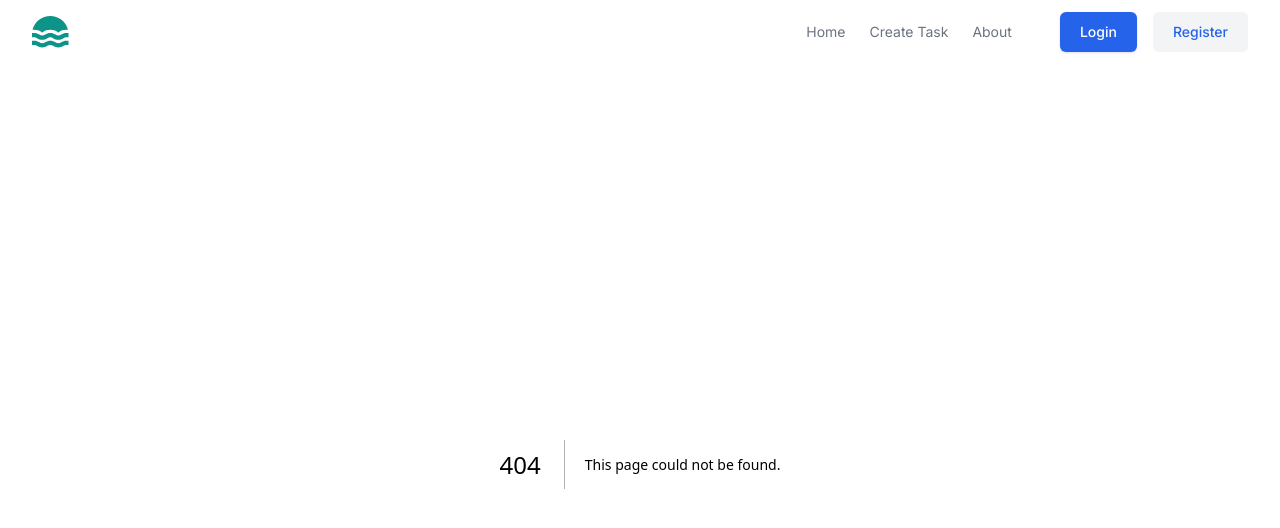
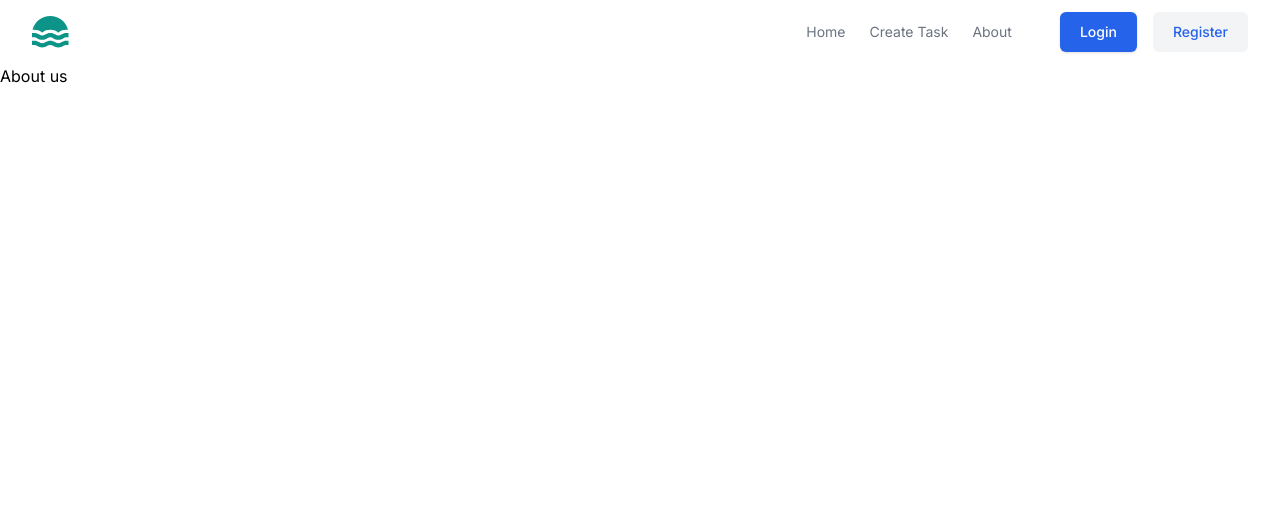
Before and after one commit to AngelVelasco1/Tasks_Nextjs-Prisma, a Next.js app: page /AboutUs in a window 1280 px wide. Before the commit this address had no page. Shown: the top 528 px of the page. Built offline with nearby package versions, Linux system fonts and the light colour scheme.

Commit message:
feat: :sparkles: fix bugs

```diff
--- a/src/app/About/page.tsx
+++ /dev/null
@@ -1,6 +0,0 @@
-export const About = () => {
-    return (
-        <div>About us</div>
-    )
-}
-export default About
--- /dev/null
+++ b/src/app/AboutUs/page.tsx
@@ -0,0 +1,6 @@
+export const AboutUs = () => {
+    return (
+        <div>About us</div>
+    )
+}
+export default AboutUs
```
